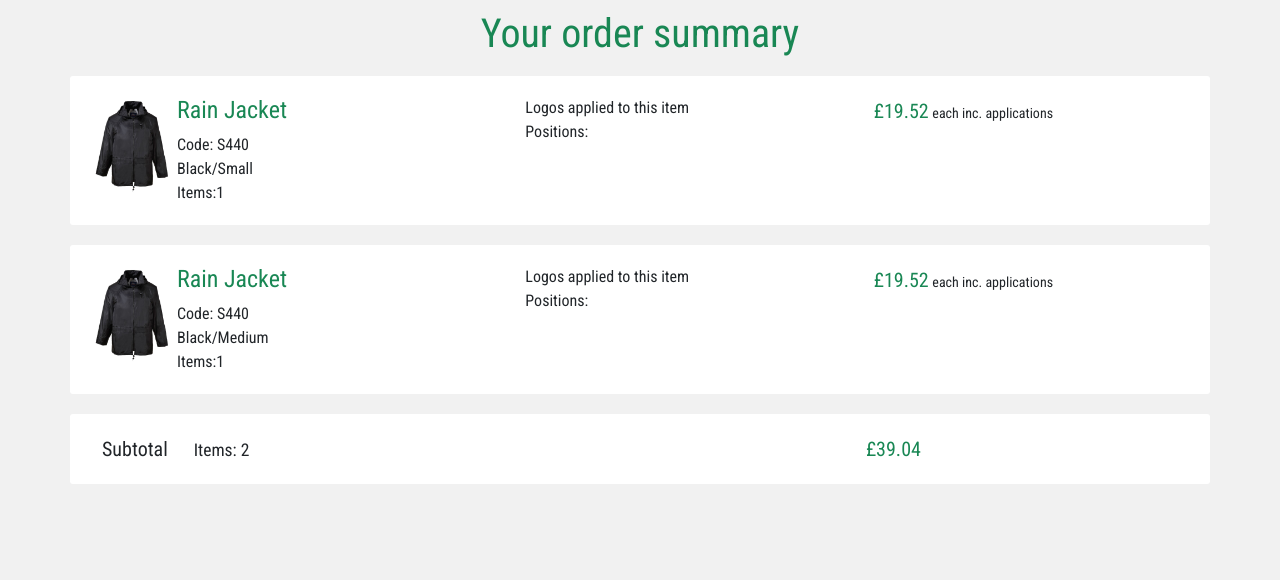
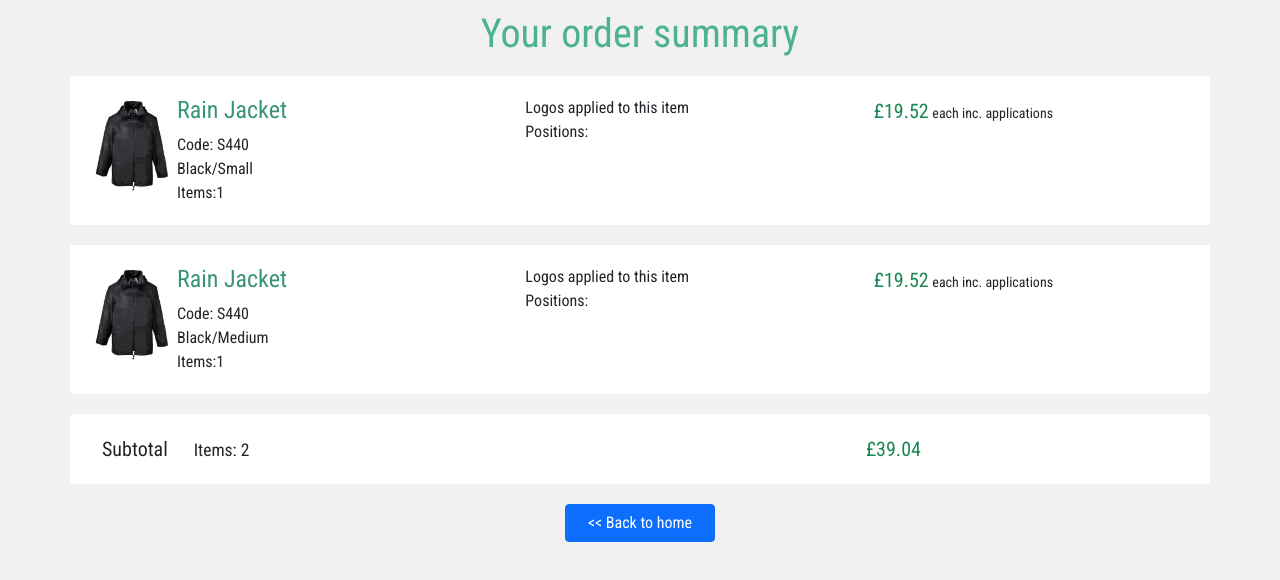
Before and after one commit to Pappu86/react-add-logo, a React (Create React App) app: page /basket in a window 1280 px wide. Shown: the top 580 px of the page. Built offline with nearby package versions, Linux system fonts and the light colour scheme.

Commit message:
Update all functionality.

```diff
--- a/src/App.css
+++ b/src/App.css
@@ -32,7 +32,7 @@ body{
 
 .page-title{
   padding: 10px;
-  color: #198754;
+  color: #4db193;
   text-align: center;
 }
 
@@ -112,8 +112,10 @@ margin-bottom: 0 !important;
   margin-bottom: 20px;
 }
 
-.product-title{
-  color: #198754;
+.product-title,
+.modal-title{
+  color: #389479;
+  /* color: #4db193; */
 }
 
 .plain-price{
@@ -458,3 +460,12 @@ div[id^=font-picker] ul li button:focus {
   border-radius: 3px;
   font-size: 20px;
 }
+
+.back-to-home{
+  padding: 20px;
+  text-align: center;
+}
+.back-to-home a{
+  width: 150px;
+  margin: 0 auto;
+}
--- a/src/components/AddToBasketModal.js
+++ b/src/components/AddToBasketModal.js
@@ -20,7 +20,7 @@ const AddToBasketModal = (props) => {
     return (
         <Modal show={show} onHide={props.onHide}>
             <Modal.Header closeButton>
-                <Modal.Title>Added to basket</Modal.Title>
+                <Modal.Title className="modal-title">Added to basket</Modal.Title>
             </Modal.Header>
             <Modal.Body>
                 <Row>
@@ -30,7 +30,7 @@ const AddToBasketModal = (props) => {
                         </Card>
                     </Col>
                     <Col xs={6} md={6} lg={6}>
-                        <h4>{data.title}</h4>
+                        <h4 className="product-title">{data.title}</h4>
                         <div>Product code: {data.code}</div>
                         <div>Color: <span className="text-upercase">{data.selectedColor}</span></div>
                         <div>Items: {data.totalItems}</div>
@@ -43,7 +43,7 @@ const AddToBasketModal = (props) => {
                 </Row>
             </Modal.Body>
             <Modal.Footer>
-                <Link to={{ pathname: `/customisation`, query: data }} className="btn btn-success">
+                <Link to={{ pathname: `/customisation`, query: data }} className="btn btn-primary">
                     Add your logo now
                 </Link>
                 <Button variant="secondary" onClick={props.onHide}>Close</Button>
--- a/src/components/Product.js
+++ b/src/components/Product.js
@@ -10,7 +10,7 @@ const Product = ({ product }) => {
                     <Card.Img variant="top" src={product.src} />
                 </Link>
                 <Card.Body>
-                    <Card.Title>{product.title}</Card.Title>
+                    <Card.Title className="product-title">{product.title}</Card.Title>
                     <Card.Text>
                         <span>£{product.minPrice}{' '}-{' '}£{product.maxPrice}</span>
                         <span>{' '}ex. VAT</span>
--- a/src/components/ProductDetails.js
+++ b/src/components/ProductDetails.js
@@ -241,7 +241,7 @@ const ProductDetails = ({ match }) => {
                             </Row>
                             <hr />
                             <Row>
-                                <Button variant="success addto-btn" className={disableBtnClass} onClick={handleShowModal}> <FaPlus className="add-icon" /> Add to basket</Button>
+                                <Button variant="primary addto-btn" className={disableBtnClass} onClick={handleShowModal}> <FaPlus className="add-icon" /> Add to basket</Button>
                                 {show &&
                                     <AddToBasketModal show={show} onHide={handleClose} modalData={modalData} isSmallSize={isSmallSize} />
                                 }
--- a/src/components/stepProgress/Basket.js
+++ b/src/components/stepProgress/Basket.js
@@ -1,6 +1,6 @@
 import _ from 'underscore';
 import { Container, Row, Col, } from 'react-bootstrap';
-import { useLocation } from "react-router-dom";
+import { useLocation, Link } from "react-router-dom";
 import ProductHelpers from '../../settings/ProductsArray';
 import SettingHelpers from '../../settings/Settings';
 
@@ -76,6 +76,9 @@ const Basket = (props) => {
                 <Col></Col>
                 <Col className="sub-total">£{getSubTotal()}</Col>
             </Row>
+            <Row className="back-to-home">
+                <Link to="/" className="btn btn-primary"> {'<<'} Back to home</Link>
+            </Row>
         </Container>
     )
 }
--- a/src/settings/ProductsArray.js
+++ b/src/settings/ProductsArray.js
@@ -37,7 +37,7 @@ const ProductHelpers = {
                 src: "../assets/images/uc507_navy.jpeg",
                 minPrice: 9.17,
                 maxPrice: 11.52,
-                color: 3,
+                color: 6,
                 colors: ['black', 'grey', 'navy', 'blue', 'purple', 'olive'],
                 selectedColor: 'navy',
                 isPrint: false,
```
